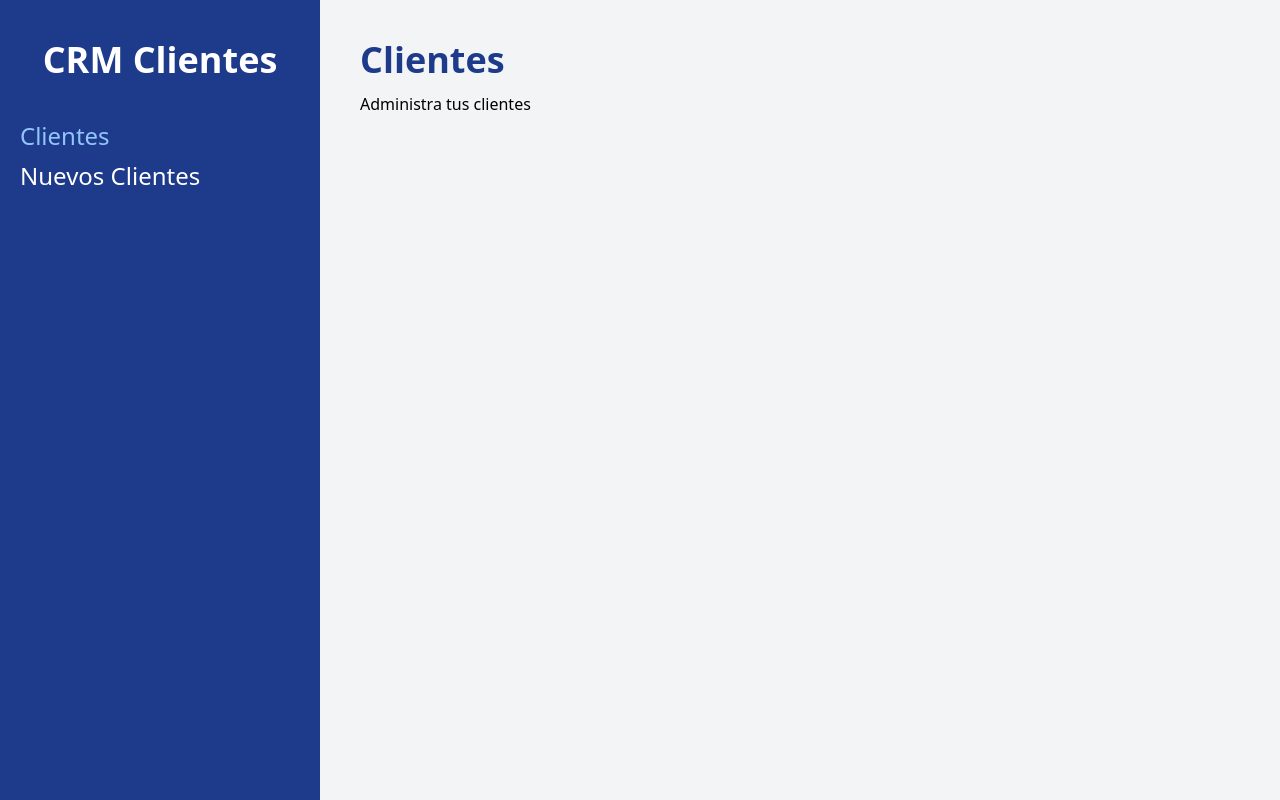
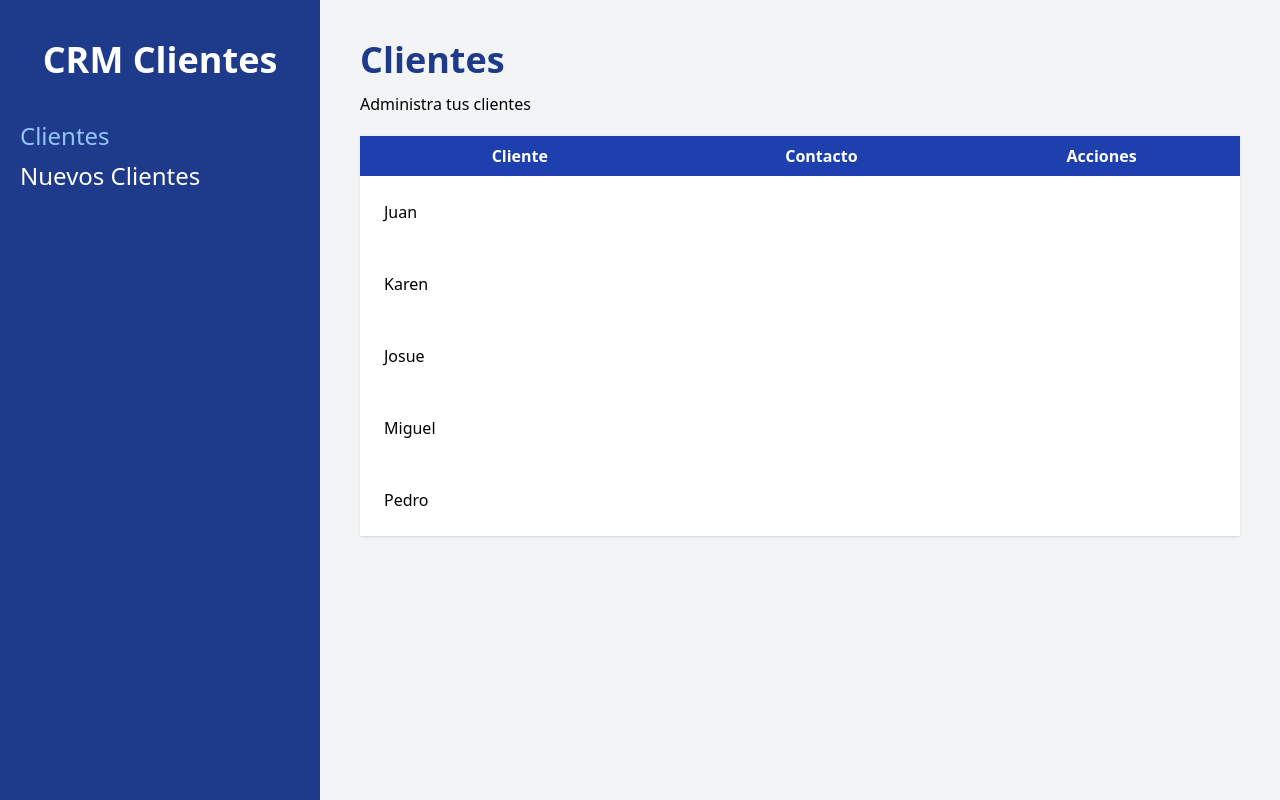
Before and after one commit to jhechus/Administrador-de-clientes, a React (Vite) app: page / in a window 1280 px wide. Built offline with nearby package versions, Linux system fonts and the light colour scheme.

Commit message:
Interando sobre clientes y mostrando la informacion

```diff
--- /dev/null
+++ b/src/components/Cliente.jsx
@@ -0,0 +1,16 @@
+import React from 'react'
+
+function Cliente({cliente}) {
+
+const {nombre, empresa, email, telefono, id} = cliente
+
+return (
+    <tr>
+        <td className=" p-6">
+            {nombre}
+        </td>
+    </tr>
+  )
+}
+
+export default Cliente
--- a/src/main.jsx
+++ b/src/main.jsx
@@ -4,7 +4,7 @@
 import { createBrowserRouter, RouterProvider } from 'react-router-dom'
 import Layout from './components/Layout'
 import Nuevocliente from './pages/Nuevocliente'
-import Index, {loader} from './pages/Index'
+import Index, {loader as clientesLoader, loader} from './pages/Index'
 
 const router = createBrowserRouter([
   {
@@ -13,7 +13,8 @@
     children: [
       {
         index: true,
-        element: <Index />
+        element: <Index />,
+        loader: clientesLoader
       },
       {
         path:'/clientes/nuevo',
--- a/src/pages/Index.jsx
+++ b/src/pages/Index.jsx
@@ -1,13 +1,84 @@
+import { useLoaderData } from "react-router-dom"
+import Cliente from "../components/Cliente";
+
 export function loader() {
+  const clientes = [
+    {
+        id: 1,
+        nombre: 'Juan',
+        telefono: 102013313,
+        email: "juan@juan.com",
+        empresa: 'Codigo Con Juan'
+    },
+    {
+        id: 2,
+        nombre: 'Karen',
+        telefono: 138198313,
+        email: "karen@juan.com",
+        empresa: 'Codigo Con Juan'
+    },
+    {
+        id: 3,
+        nombre: 'Josue',
+        telefono: 31983913,
+        email: "josue@juan.com",
+        empresa: 'Codigo Con Juan'
+    },
+    {
+        id: 4,
+        nombre: 'Miguel',
+        telefono: 319381983,
+        email: "miguel@juan.com",
+        empresa: 'Codigo Con Juan'
+    },
+    {
+        id: 5,
+        nombre: 'Pedro',
+        telefono: 1398198938,
+        email: "pedro@juan.com",
+        empresa: 'Codigo Con Juan'
+    },
+];
 
-  return 'Desde Loader'
+  return clientes
 }
 
 function Index() {
+
+  const clientes = useLoaderData()
+
+
+
   return (
     <>
       <h1 className=' font-black text-4xl text-blue-900 '> Clientes </h1>
       <p className=' mt-3 '> Administra tus clientes </p>
+
+
+      {clientes.length ? (
+        <table className=" w-full bg-white shadow mt-5 table-auto">
+          <thead className=" bg-blue-800 text-white">
+            <tr>
+              <th className=" p-2"> Cliente </th>
+              <th className=" p-2"> Contacto </th>
+              <th className=" p-2"> Acciones </th>
+            </tr>
+          </thead>
+
+            <tbody>
+              {clientes.map( cliente => (
+                <Cliente
+                  cliente={cliente}
+                  key={cliente.id}
+                />
+              ))}
+            </tbody>
+
+
+        </table>
+      ) : (
+        <p classname='text-center mt-10'> Aun no hay clientes </p>
+      )}
     </>
   )
 }
```
